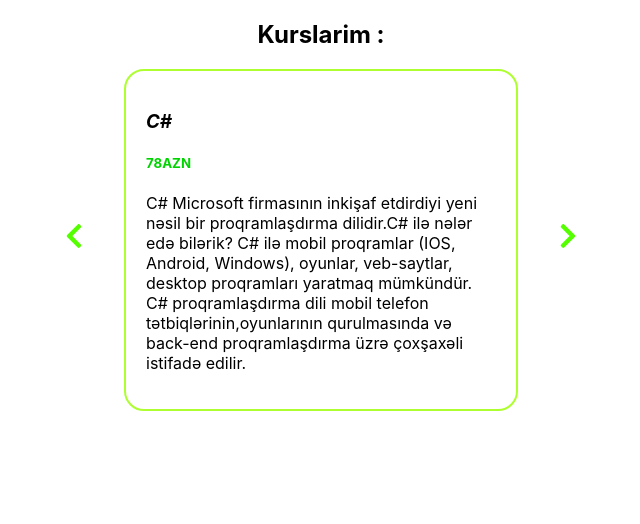
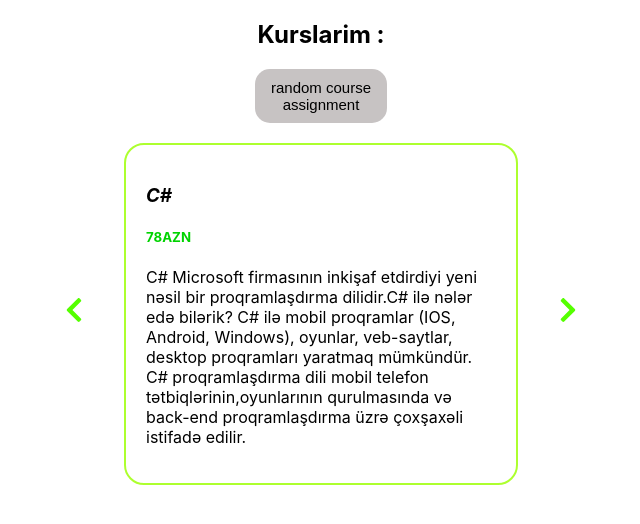
Before and after one commit to RUFATRESUL/courses-project, a React (Create React App) app: page / in a window 1280 px wide. Shown: the top 524 px of the page, without its empty margins (319-959 px from the left). Built offline with nearby package versions, Linux system fonts and the light colour scheme; data requests are answered from the project's data file.

Commit message:
randomCourses

```diff
--- a/src/App.css
+++ b/src/App.css
@@ -17,10 +17,12 @@
     justify-content: center;
 }
 .deleteButton{
+    width: 132px;
     padding: 10px;
     border-radius: 15px;
     border: none;
     background-color: rgb(199, 195, 195);
+    font-size: 15px;
 }
 .deleteButton:hover{
     background-color: rgb(2, 251, 2);
@@ -43,3 +45,7 @@
     font-size: 28px;
     color: rgb(85, 255, 0);
 }
+.randomCourses{
+    text-align: center;
+    margin-bottom: 20px;
+}
--- a/src/Courses.jsx
+++ b/src/Courses.jsx
@@ -2,14 +2,49 @@ import { useState } from 'react';
 // import Course from './Course'
 import {FaChevronLeft,FaChevronRight} from 'react-icons/fa'
 
-function Courses({courses,deleteCourse}) {
+function Courses({courses}) {
     const [index, setIndex] = useState(0);
     const{title,price,content} = courses[index]
-    // console.log(courses);
+
+    const checkIndex = (index) =>{
+        debugger
+        if(index < 0){
+            return courses.length - 1;
+        }
+        if(index > courses.length - 1){
+            return 0;
+        }
+        return index ;
+
+    };
+
+    const randomCoursesAssigment = () =>{
+        let randomNumber = Math.floor(Math.random() * courses.length)
+        if(randomNumber === index){
+            randomNumber = index + 1;
+        }
+        setIndex(checkIndex(randomNumber))
+    }
+
+    const prevIcon = () =>{
+        setIndex((index)=>{
+            let newCourse = index - 1;
+            return checkIndex(newCourse)
+        })
+    }
+    const nextIcon = () =>{
+        setIndex((index)=>{
+            let newCourse = index + 1;
+            return checkIndex(newCourse)
+        })
+    }
     return ( <div className="courseList">
-        <div><h2>Kurslarim :</h2></div>
+        <div className='randomCourses'>
+            <h2>Kurslarim :</h2>
+            <button className='deleteButton' onClick={randomCoursesAssigment}>random course assignment</button>
+            </div>
         <div className='cardDiv'>
-            <button className='iconButton'>
+            <button className='iconButton' onClick={prevIcon}>
                 <FaChevronLeft/>
             </button>
         <div className="card">
@@ -20,7 +55,7 @@ function Courses({courses,deleteCourse}) {
         <p className="courseContent">{content}</p>
 
     </div>
-            <button className='iconButton'>
+            <button className='iconButton' onClick={nextIcon}>
                 <FaChevronRight/>
             </button>
 
```
